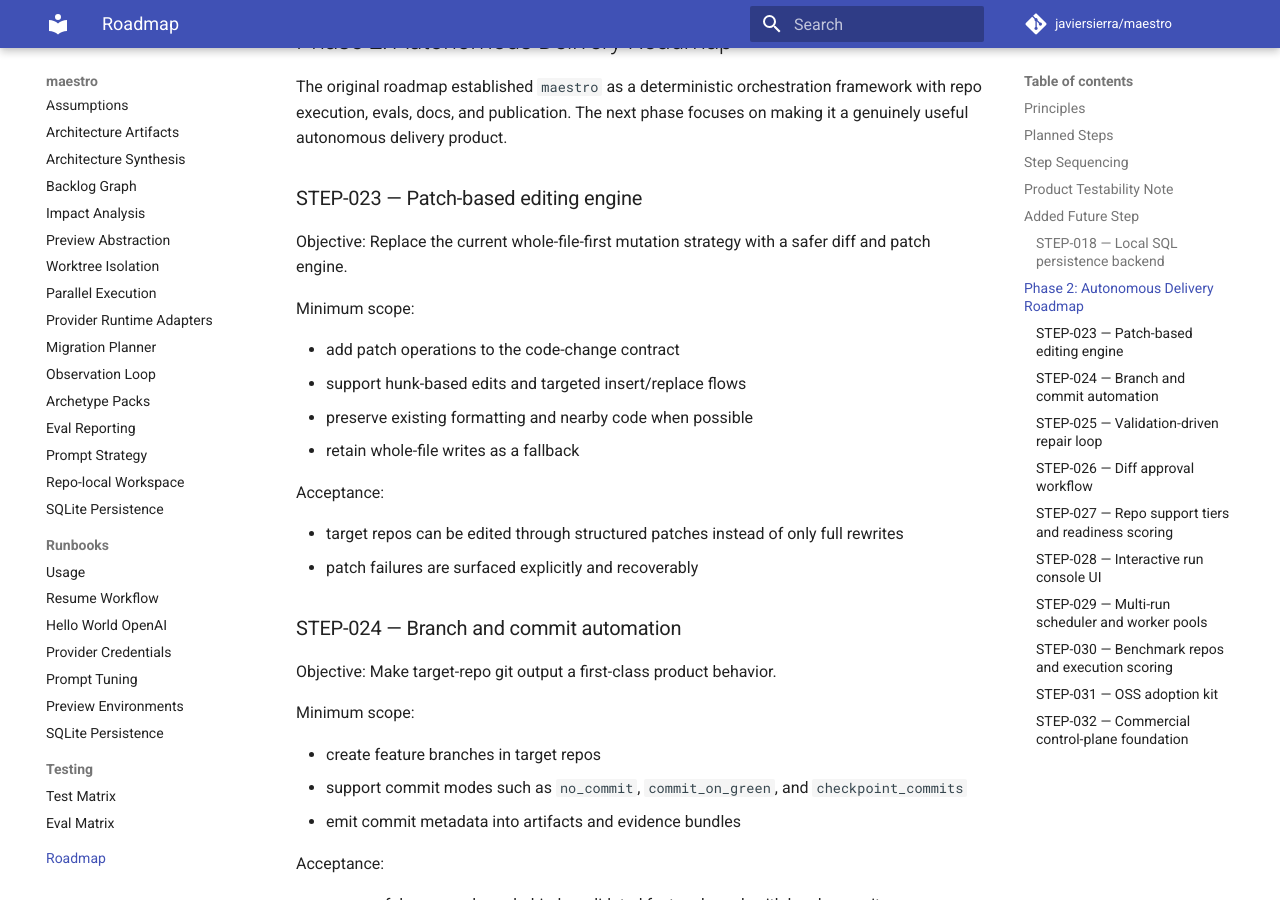
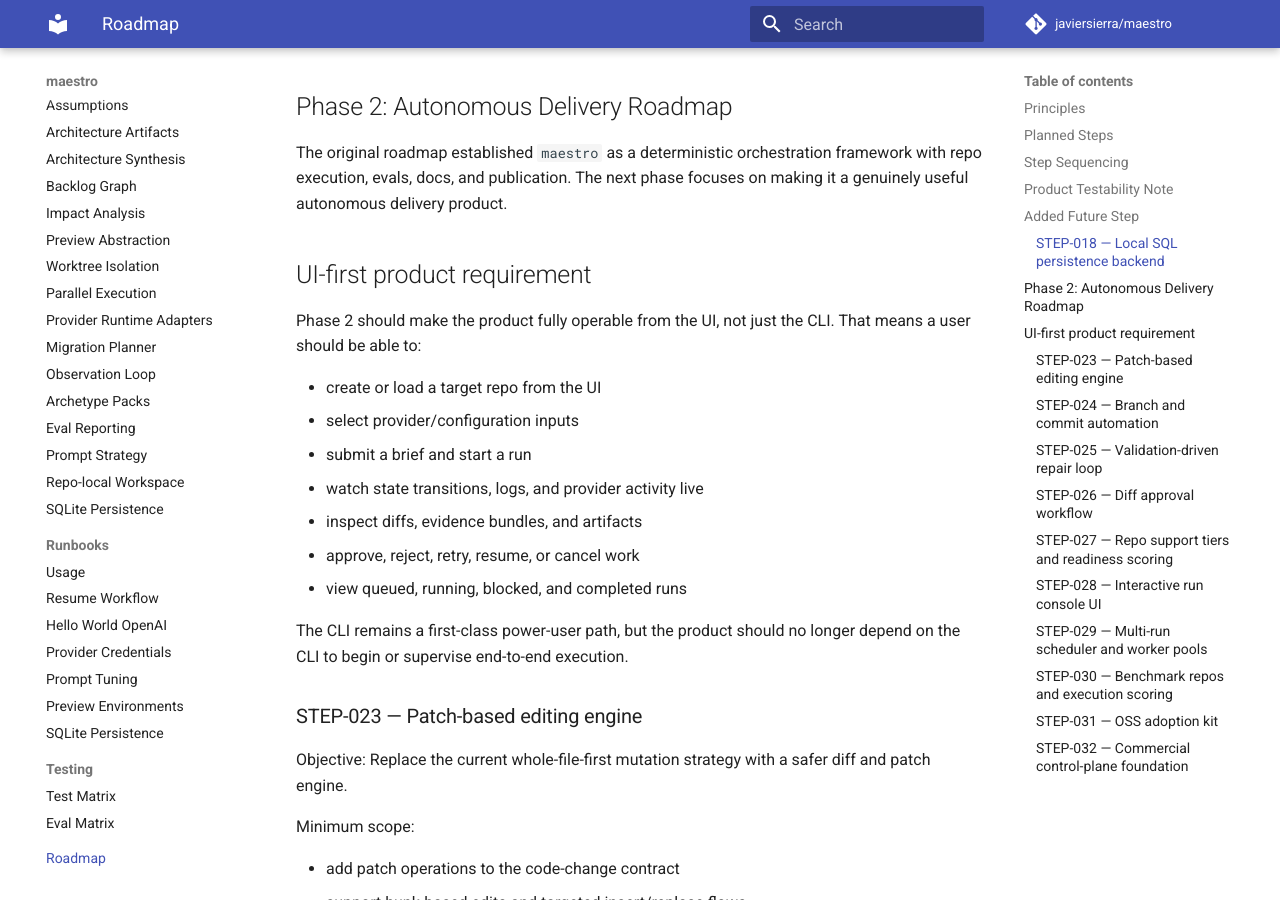
Before and after one commit to javess/maestro, an MkDocs documentation site: the page built from docs/roadmap/design_to_execution_roadmap.md, in a window 1280 px wide and 900 px high, scrolled down 5297 px. Built offline with MkDocs 1.6.1 and Material for MkDocs 9.7.7, drawn with Linux system fonts in a browser that asks for light colours; comment, search, counter and statistics services are not loaded; some of the changed text lies outside the part shown.

Commit message:
docs: make ui-first execution explicit (STEP-022A)

```diff
--- a/docs/roadmap/design_to_execution_roadmap.md
+++ b/docs/roadmap/design_to_execution_roadmap.md
@@ -53,6 +53,7 @@
 | STEP-020A | Documentation artifact cleanup | done | Tiny prerequisite to record the docs lockfile update and ignore generated `site/` output before publication |
 | STEP-021 | Public GitHub publication | done | Publish the finished repo to the user’s GitHub account as a public repository |
 | STEP-022 | Phase 2 roadmap extension | done | Add the post-publication roadmap for reliable autonomous feature delivery, OSS adoption, and commercial readiness |
+| STEP-022A | UI-first execution roadmap update | done | Make full from-scratch UI-driven operation an explicit Phase 2 product requirement |
 | STEP-023 | Patch-based editing engine | planned | Add diff/patch editing alongside whole-file writes for safer repo mutation |
 | STEP-024 | Branch and commit automation | planned | Create target-repo branches, checkpoint commits, and commit-on-green policies |
 | STEP-025 | Validation-driven repair loop | planned | Retry failed implementations with structured failure context until green or escalated |
@@ -117,6 +118,22 @@
 The original roadmap established `maestro` as a deterministic orchestration framework with repo
 execution, evals, docs, and publication. The next phase focuses on making it a genuinely useful
 autonomous delivery product.
+
+## UI-first product requirement
+
+Phase 2 should make the product fully operable from the UI, not just the CLI. That means a user
+should be able to:
+
+- create or load a target repo from the UI
+- select provider/configuration inputs
+- submit a brief and start a run
+- watch state transitions, logs, and provider activity live
+- inspect diffs, evidence bundles, and artifacts
+- approve, reject, retry, resume, or cancel work
+- view queued, running, blocked, and completed runs
+
+The CLI remains a first-class power-user path, but the product should no longer depend on the CLI
+to begin or supervise end-to-end execution.
 
 ### STEP-023 — Patch-based editing engine
 
@@ -200,17 +217,21 @@
 ### STEP-028 — Interactive run console UI
 
 Objective:
-Turn the UI from a shell into an operator-facing run console.
+Turn the UI from a shell into an operator-facing run console that can also start and control runs
+from scratch.
 
 Minimum scope:
 
+- new-run creation flow for repo, brief, provider/profile, and policy selection
 - runs list, run detail view, ticket state, diffs, approvals, evidence, and logs
 - artifact browsing and replay/resume support
 - progress visibility for multi-ticket runs
+- retry, cancel, and approval actions from the UI
 
 Acceptance:
 
-- a user can supervise a run from the UI without reading raw JSON files
+- a user can start and supervise a run from the UI without reading raw JSON files or dropping to
+  the CLI
 
 ### STEP-029 — Multi-run scheduler and worker pools
 
```
Also changed, not shown: docs/progress/decision_ledger.md (+5 -0 lines), docs/progress/session_log.md (+22 -0 lines), docs/progress/status.md (+1 -0 lines), docs/progress/steps/STEP-022A.md (added, +42 -0 lines).
